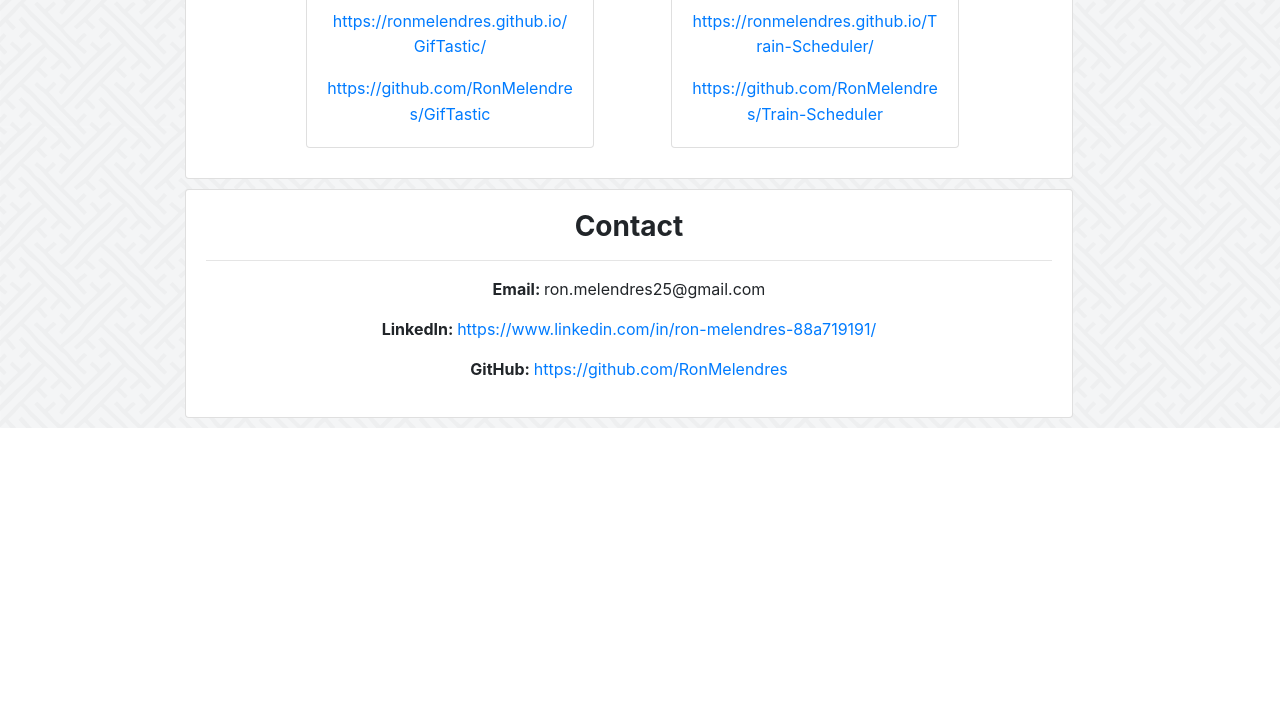
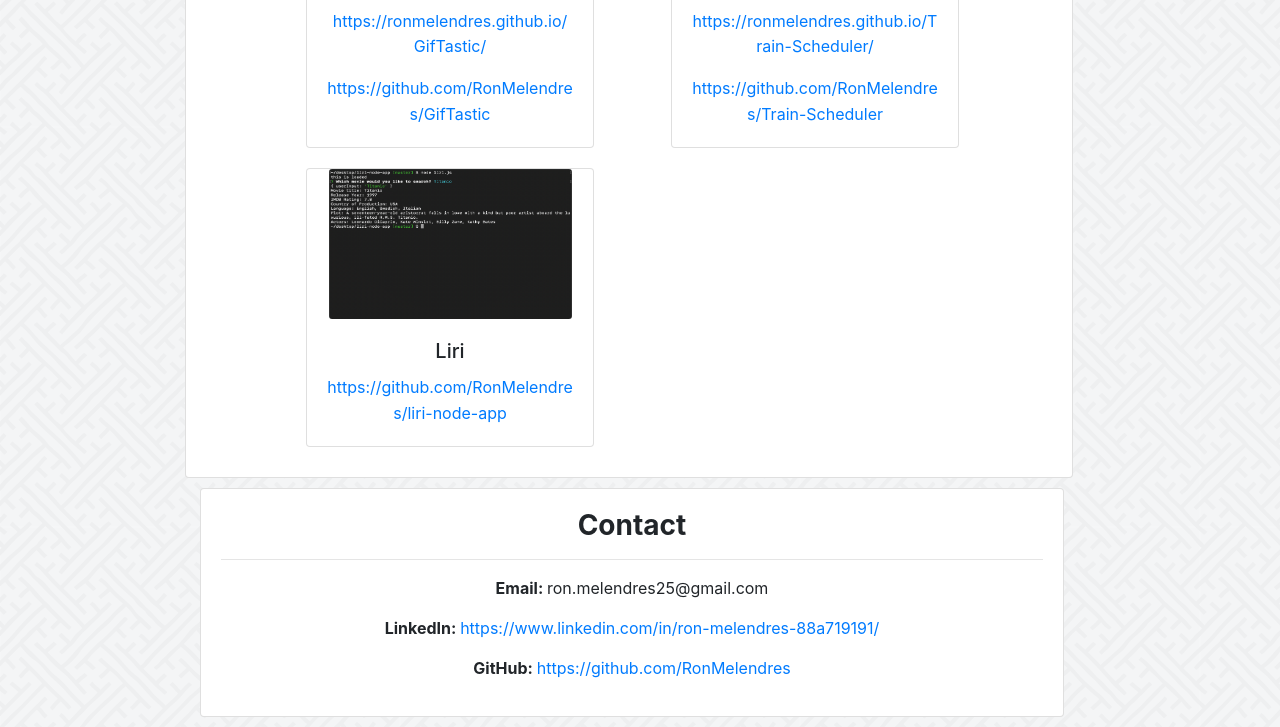
Before and after one commit to RonMelendres/My-Portfolio, a plain HTML site: page index.html in a window 1280 px wide. Shown: the part 1473-2200 px from the top of the page. Before the commit the page ends 1901 px from the top, so only its background shows below. Drawn offline with nearby package versions, Linux system fonts and the light colour scheme.

Commit message:
added Liri project

```diff
--- a/index.html
+++ b/index.html
@@ -5,7 +5,7 @@
     <meta charset="UTF-8">
     <meta name="viewport" content="width=device-width, initial-scale=1.0">
     <meta http-equiv="X-UA-Compatible" content="ie=edge">
-    <title>About Me</title>
+    <title>Ron's Portfolio</title>
 
     <link rel="stylesheet" href="https://stackpath.bootstrapcdn.com/bootstrap/4.3.1/css/bootstrap.min.css"
         integrity="sha384-ggOyR0iXCbMQv3Xipma34MD+dH/1fQ784/j6cY/iJTQUOhcWr7x9JvoRxT2MZw1T" crossorigin="anonymous">
@@ -107,6 +107,25 @@
                     </div>
 
                 </div>
+                <div class="row">
+
+                    <div class="col-sm-5">
+
+                        <div class="card" style="width: 18rem;">
+                            <a href="">
+                                <img src="assets/images/movie copy.png" class="card-img" alt="Card image"
+                                    style="width:243px" /></a>
+                            <div class="card-body">
+                                <h5 class="card-title">Liri</h5>
+
+                                <p class="card-text"><a
+                                        href="https://github.com/RonMelendres/liri-node-app">https://github.com/RonMelendres/liri-node-app</a>
+                                </p>
+
+                            </div>
+                        </div>
+
+                    </div>
             </div>
         </div>
     </div>
```
Also changed, not shown: assets/images/movie copy.png (added), 1 other file.
